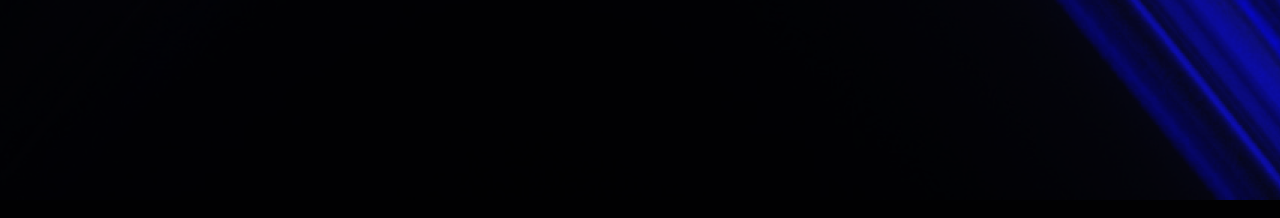
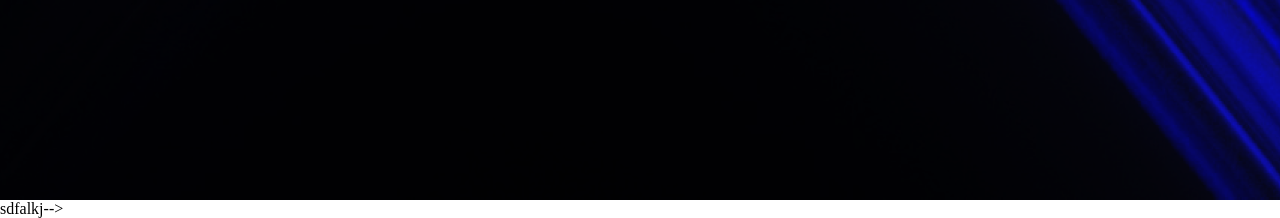
Before and after one commit to Hussein5673/xx, a PHP site: page /Group/homepage.php in a window 1280 px wide; the page is wider, and only the part inside the window is pictured. Shown: the part 2300-2518 px from the top of that part. Run offline with PHP 8.4, Linux system fonts and the light colour scheme.

Commit message:
More Broken Code

```diff
--- a/homepage.php
+++ b/homepage.php
@@ -62,4 +62,4 @@ if(isset($_SESSION['logged_in'])){$username = $_POST['username']; // To get the
 </body>
 </html>
 <!--Commit test-->
-<!--broken comment
+sdfalkj-->
```
